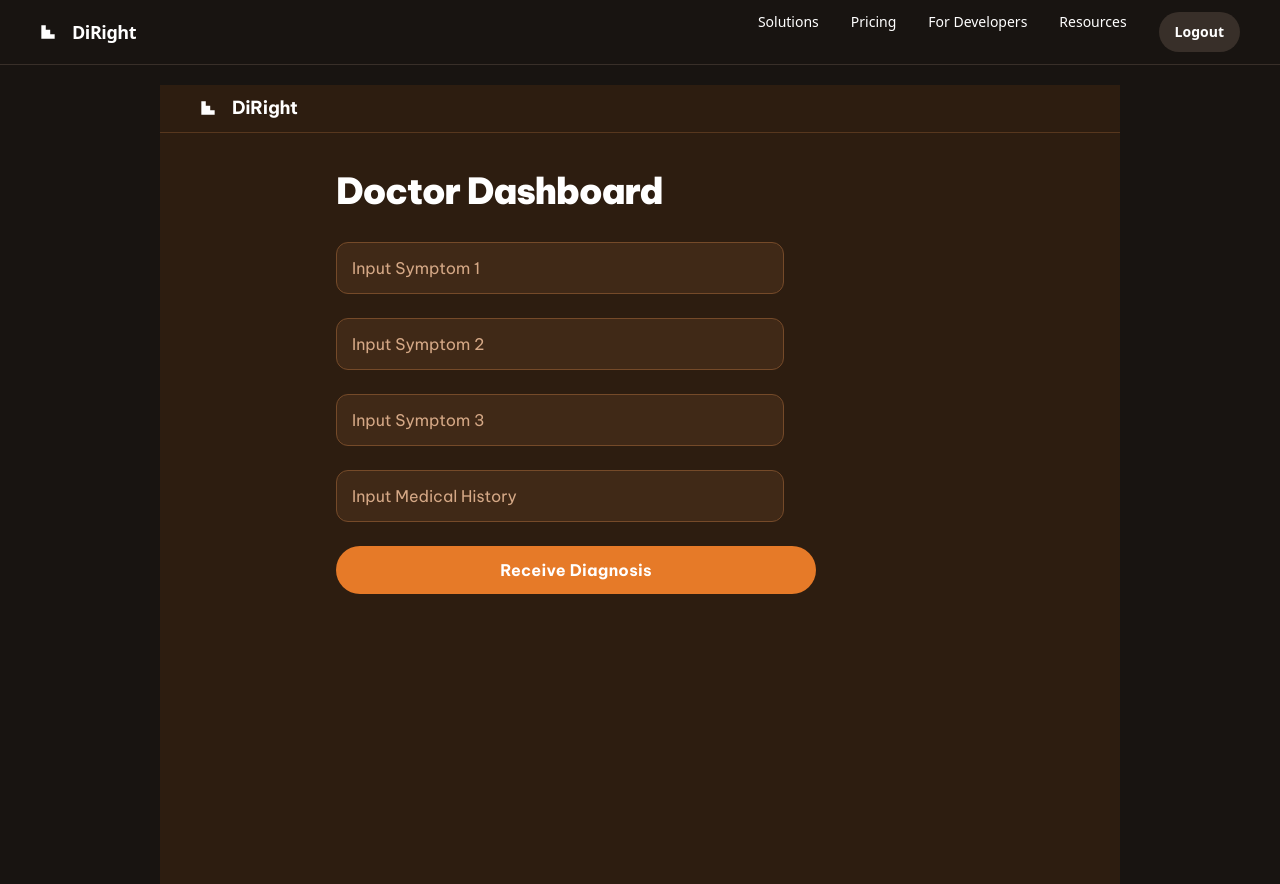
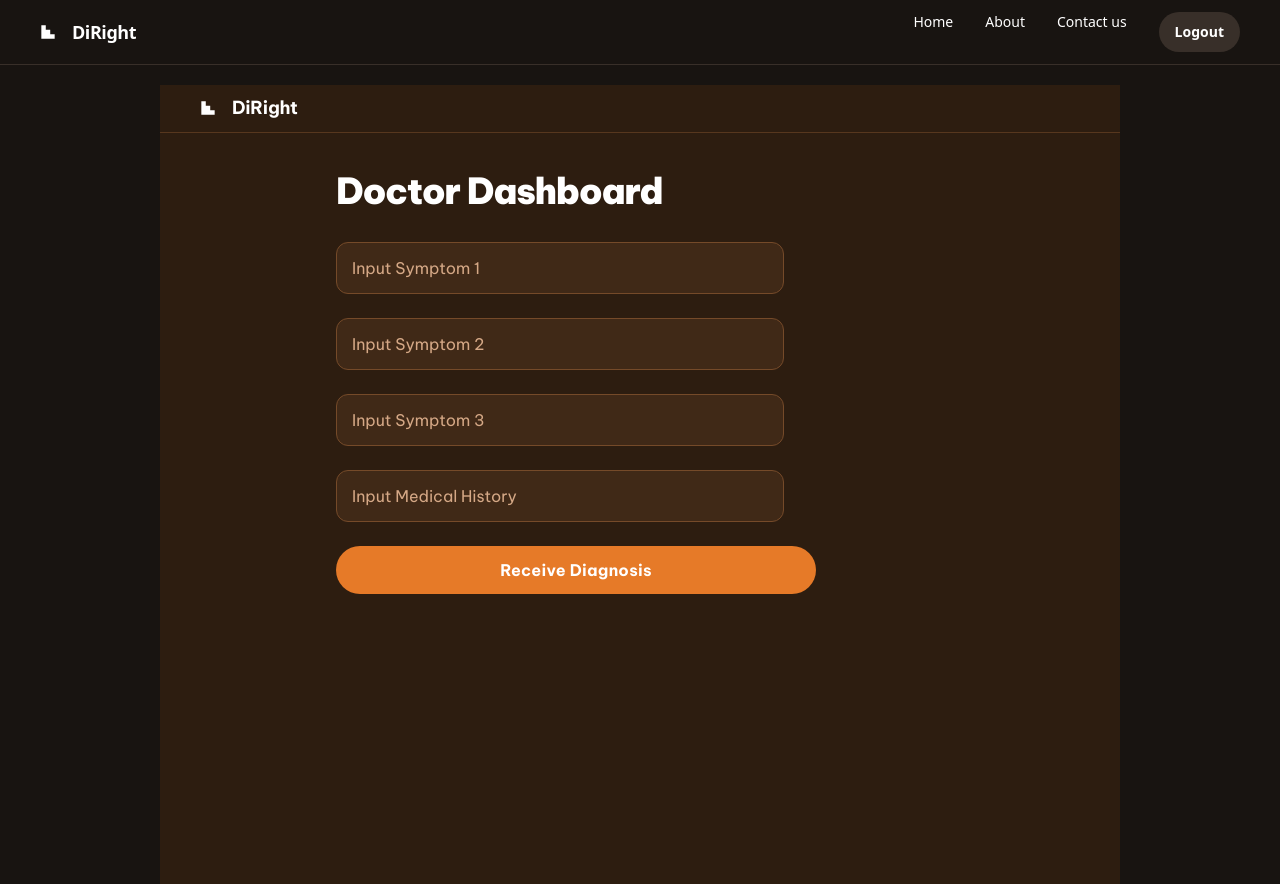
Before and after one commit to Skaveza/diright, a Flask app: page /doctor in a window 1280 px wide. Shown: the top 884 px of the page. Run offline with Flask 3, Linux system fonts and the light colour scheme; a user stored in the database is signed in; some libraries are stand-ins or nearby versions.

Commit message:
header updates

```diff
--- a/website/templates/base.html
+++ b/website/templates/base.html
@@ -32,10 +32,9 @@
             <h2 class="text-lg font-bold tracking-tight">DiRight</h2>
         </div>
         <nav class="flex gap-8">
-            <a href="#" class="text-sm font-medium">Solutions</a>
-            <a href="#" class="text-sm font-medium">Pricing</a>
-            <a href="#" class="text-sm font-medium">For Developers</a>
-            <a href="#" class="text-sm font-medium">Resources</a>
+            <a href="{{ url_for('views.home') }}" class="text-sm font-medium">Home</a>
+            <a href="#" class="text-sm font-medium">About</a>
+            <a href="#" class="text-sm font-medium">Contact us</a>
             {% if current_user.is_authenticated %}
                 <a href="{{ url_for('auth.logout') }}" class="flex items-center h-10 px-4 rounded-full bg-[#382f29] text-sm font-bold">Logout</a>
             {% else %}
```
